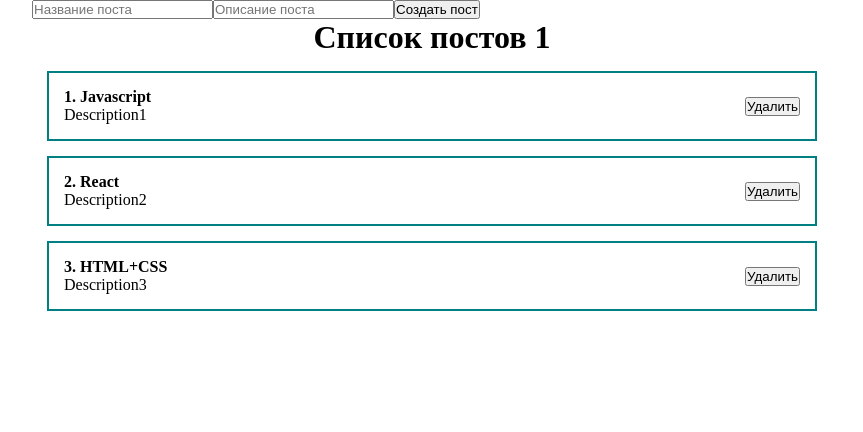
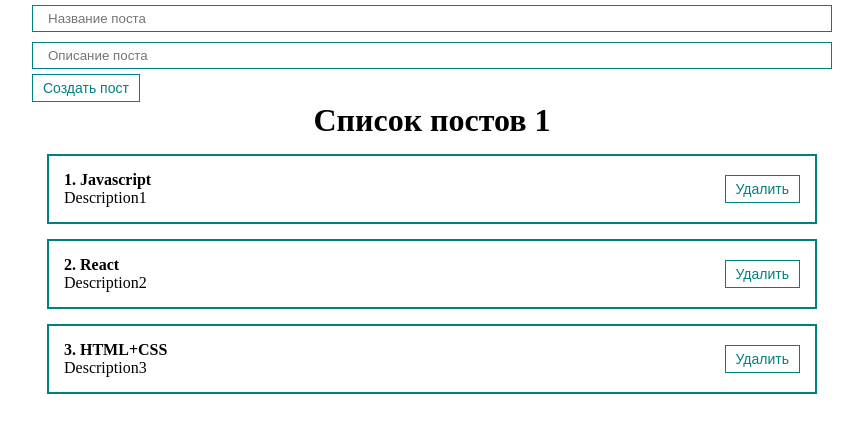
Before and after one commit to Koyd1/MyFirstReactProject, a React (Create React App) app: page / in a window 1280 px wide. Shown: the top 432 px of the page, without its empty margins (208-1071 px from the left). Built offline with nearby package versions, Linux system fonts and the light colour scheme.

Commit message:
Создание и удалние постов.

```diff
--- a/src/App.js
+++ b/src/App.js
@@ -1,28 +1,33 @@
-import React, { useState } from 'react';
+import React, { useState} from 'react';
 import './components/styles/App.css';
-import PostItem from './components/postItem';
+// import PostItem from './components/postItem';
 import PostList from './components/postList';
-
+import PostForm from './components/UI/PostForm';
 
 function App() {
-  const [posts,setPosts] = useState([
-    {id: 1, title: 'Javascript', body: 'Description1'},
-    {id: 2, title: 'React', body: 'Description2'},
-    {id: 3, title: 'HTML+CSS', body: 'Description3'},
+  const [posts, setPosts] = useState([
+    { id: 1, title: 'Javascript', body: 'Description1' },
+    { id: 2, title: 'React', body: 'Description2' },
+    { id: 3, title: 'HTML+CSS', body: 'Description3' },
+  ]);
 
-  ])
+  // const bodyInputRef = useRef();
+  const createPost = (newPost) => {
+    setPosts([...posts, newPost]);
+  };
+
+  const removePost = (post) => {
+    setPosts(posts.filter((p) => p.id !== post.id));
+  };
 
   return (
     <div className="App">
-
-      <form>
-    <input type='text' placeholder='Название поста'></input>
-    <input type='text' placeholder='Описание поста'></input>
-    <button>Создать пост</button>
-      </form>
-
-     <PostList posts={posts} title='Список постов 1'/>
-
+      <PostForm create={createPost} />
+      {posts.length !== 0 ? (
+        <PostList remove={removePost} posts={posts} title="Список постов 1" />
+      ) : (
+        <h1 style={{ textAlign: 'center' }}> Посты не найдены!</h1>
+      )}
     </div>
   );
 }
--- /dev/null
+++ b/src/components/UI/Button/MyButton.jsx
@@ -0,0 +1,12 @@
+import React from 'react';
+import classes from './MyButton.module.css';
+
+const MyButton = ({ children, ...props }) => {
+  return (
+    <button {...props} className={classes.myBtn}>
+      {children}
+    </button>
+  );
+};
+
+export default MyButton;
--- /dev/null
+++ b/src/components/UI/Button/MyButton.module.css
@@ -0,0 +1,10 @@
+
+
+.myBtn{
+    padding: 5px 10px;
+    color:teal;
+    font-size: 14px;
+    background: transparent;
+    border: 1px solid teal;
+    cursor: pointer;
+}
--- /dev/null
+++ b/src/components/UI/Input/MyInput.module.css
@@ -0,0 +1,6 @@
+.MyInput{
+ padding: 5px 15px;
+ margin: 5px 0;
+ border: 1px solid teal;
+    width: 100%;
+}
--- /dev/null
+++ b/src/components/UI/Input/Myinput.jsx
@@ -0,0 +1,7 @@
+import React from 'react';
+import classes from './MyInput.module.css';
+
+const MyInput = React.forwardRef((props, ref) => {
+  return <input ref={ref} className={classes.MyInput} {...props} />;
+});
+export default MyInput;
--- /dev/null
+++ b/src/components/UI/PostForm.jsx
@@ -0,0 +1,41 @@
+import React, {useState,useRef} from 'react'
+
+import MyButton from './Button/MyButton'
+import MyInput from './Input/Myinput'
+
+const PostForm = ({create}) => {
+    const [post, setPost] = useState({title: '', body: ''});
+    const bodyInputRef = useRef();
+    const addNewPost = (e) => {
+        e.preventDefault();
+        const newPost = {
+            ...post,
+            id: Date.now(),
+        }
+        create(newPost)
+        setPost({title: '', body: ''})
+    };
+    return (
+      <form>
+        {/* Управляемый уомпонент */}
+        <MyInput
+          value={post.title}
+          onChange={(e) => setPost({ ...post, title: e.target.value })}
+          type="text"
+          placeholder="Название поста"
+        />
+
+        {/* Неуправляемый\не контролируемый компонент */}
+        <MyInput
+          value={post.body}
+          onChange={(e) => setPost({ ...post, body: e.target.value })}
+          ref={bodyInputRef}
+          type="text"
+          placeholder="Описание поста"
+        />
+        <MyButton onClick={addNewPost}>Создать пост</MyButton>
+      </form>
+    );
+};
+
+export default PostForm;
--- a/src/components/postItem.jsx
+++ b/src/components/postItem.jsx
@@ -1,18 +1,19 @@
 import React from "react";
+import MyButton from "./UI/Button/MyButton";
 
 const PostItem = (props) => {
-   return(
-   <div className='post'>
-    <div className='post_content'>
-        <strong>{props.post.id}. {props.post.title}</strong>
-        <div>
-            {props.post.body}
-        </div>
-    </div>
-        <div className='post__btns'>
-            <button>Удалить</button>
-        </div>
-    </div>
-);
+   return (
+     <div className="post">
+       <div className="post_content">
+         <strong>
+           {props.number}. {props.post.title}
+         </strong>
+         <div>{props.post.body}</div>
+       </div>
+       <div className="post__btns">
+         <MyButton onClick={() => props.remove(props.post)}>Удалить</MyButton>
+       </div>
+     </div>
+   );
     };
     export default PostItem;
--- a/src/components/postList.jsx
+++ b/src/components/postList.jsx
@@ -1,11 +1,13 @@
 import React from 'react';
 import PostItem from './postItem';
 
-const PostList = ({ posts, title }) => {
+const PostList = ({ posts, title, remove }) => {
   return (
     <>
       <h1 style={{ textAlign: 'center' }}>{title}</h1>
-      {posts && posts.length && posts.map((post) => <PostItem post={post} key={post.id} />)}
+      {posts &&
+        posts.length &&
+        posts.map((post, index) => <PostItem remove={remove} number={index + 1} post={post} key={post.id} />)}
     </>
   );
 };
```
